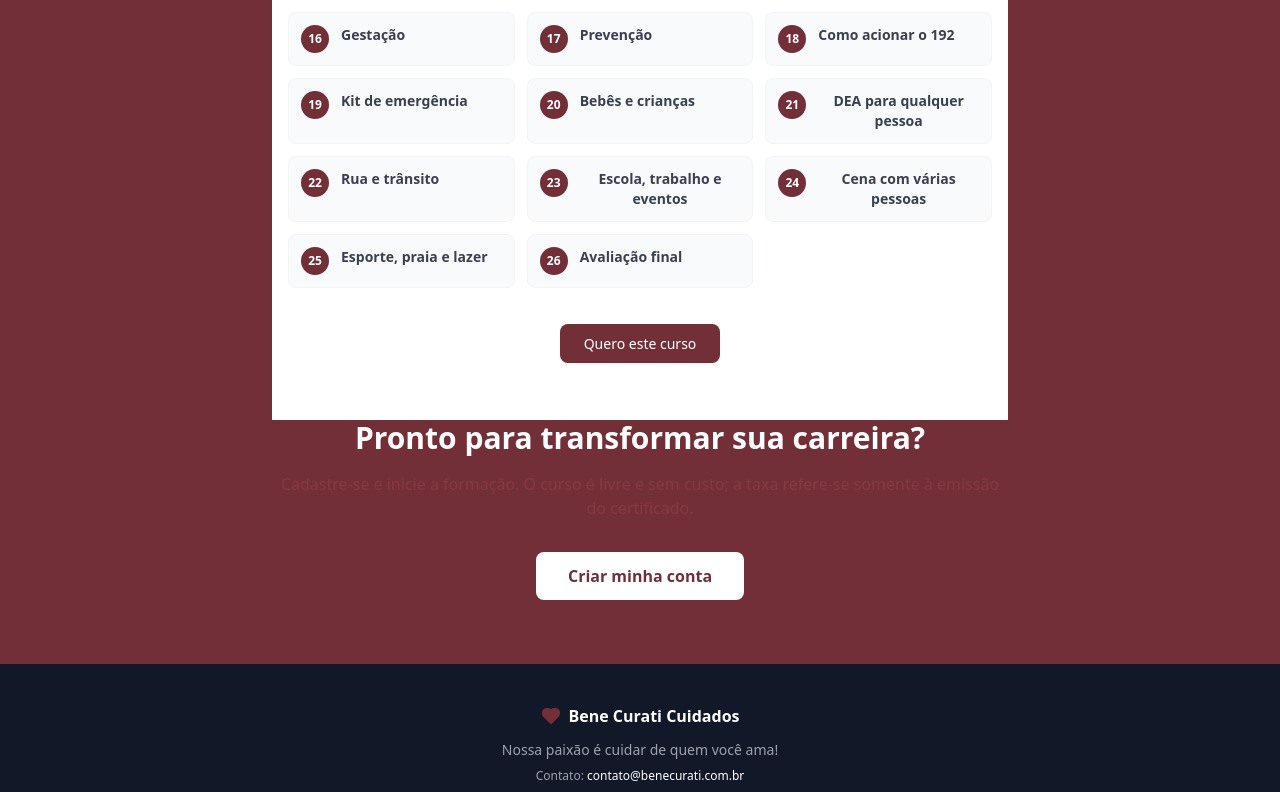
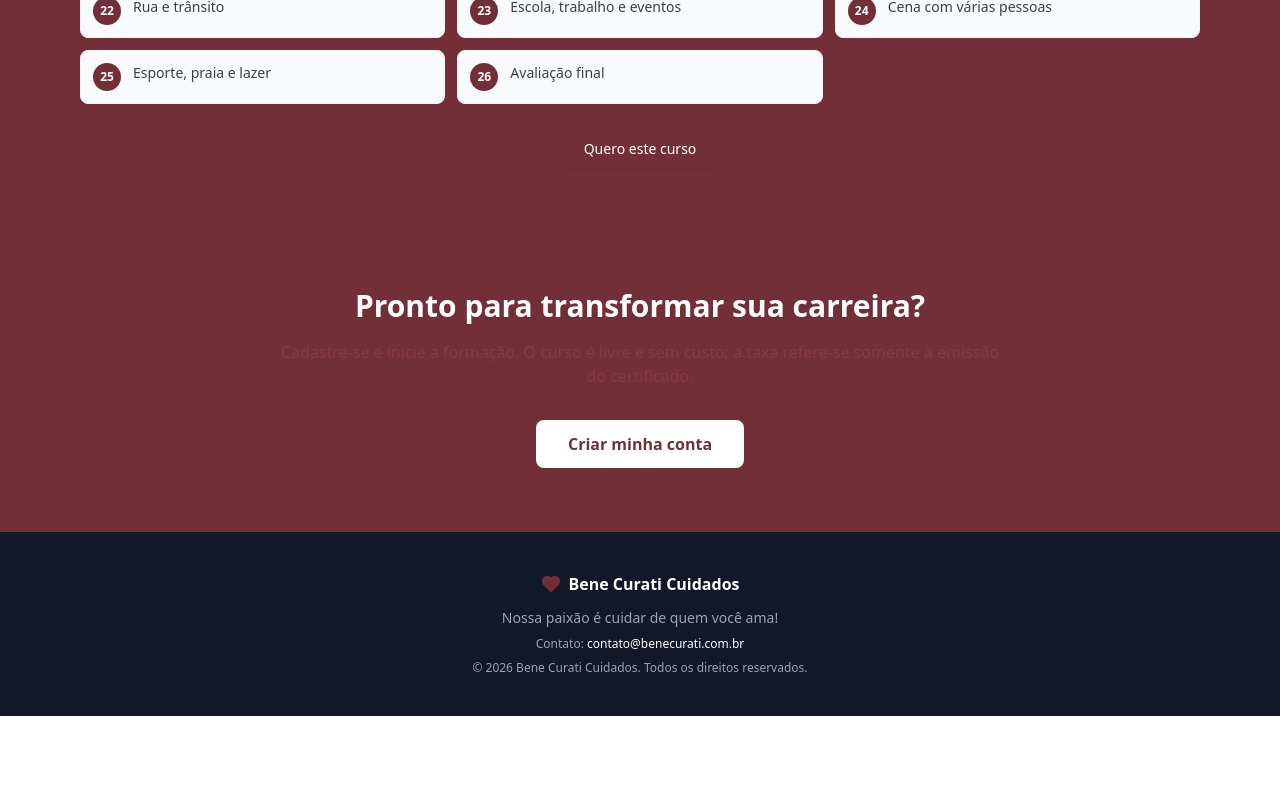
Before and after one commit to benecuraticuidados/bene-curati-curso, a Next.js app: page / in a window 1280 px wide. Shown: the part 2861-3653 px from the top of the page. After the commit the page ends 3577 px from the top, so only its background shows below. Built offline with nearby package versions, Linux system fonts and the light colour scheme.

Commit message:
Update page.tsx

```diff
--- a/src/app/page.tsx
+++ b/src/app/page.tsx
@@ -138,9 +138,6 @@ export default function HomePage() {
 
       {/* CTA */}
       <section className="py-16 bg-wine text-white">
-        <div className="max-w-3xl mx-auto px-4 text-center">
-          <h3 className="text-2xl md:text-3xl font-bold mb-4">
-            <section className="py-16 bg-white">
         <div className="max-w-6xl mx-auto px-4">
           <h3 className="text-2xl font-bold text-center text-gray-900 mb-2">
             Primeiros Socorros e Prevenção de Acidentes
@@ -172,6 +169,9 @@ export default function HomePage() {
           </div>
         </div>
       </section>
+            <section className="py-16 bg-wine text-white">
+        <div className="max-w-3xl mx-auto px-4 text-center">
+          <h3 className="text-2xl md:text-3xl font-bold mb-4">
             Pronto para transformar sua carreira?
           </h3>
           <p className="text-wine-light mb-8 opacity-90">
```
